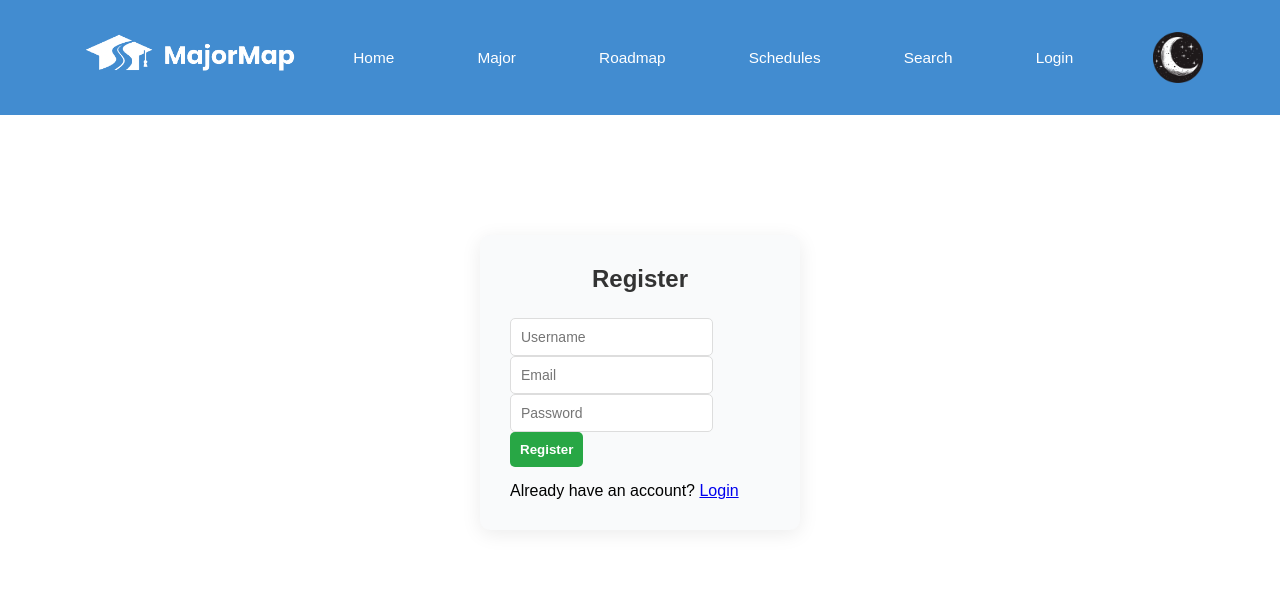
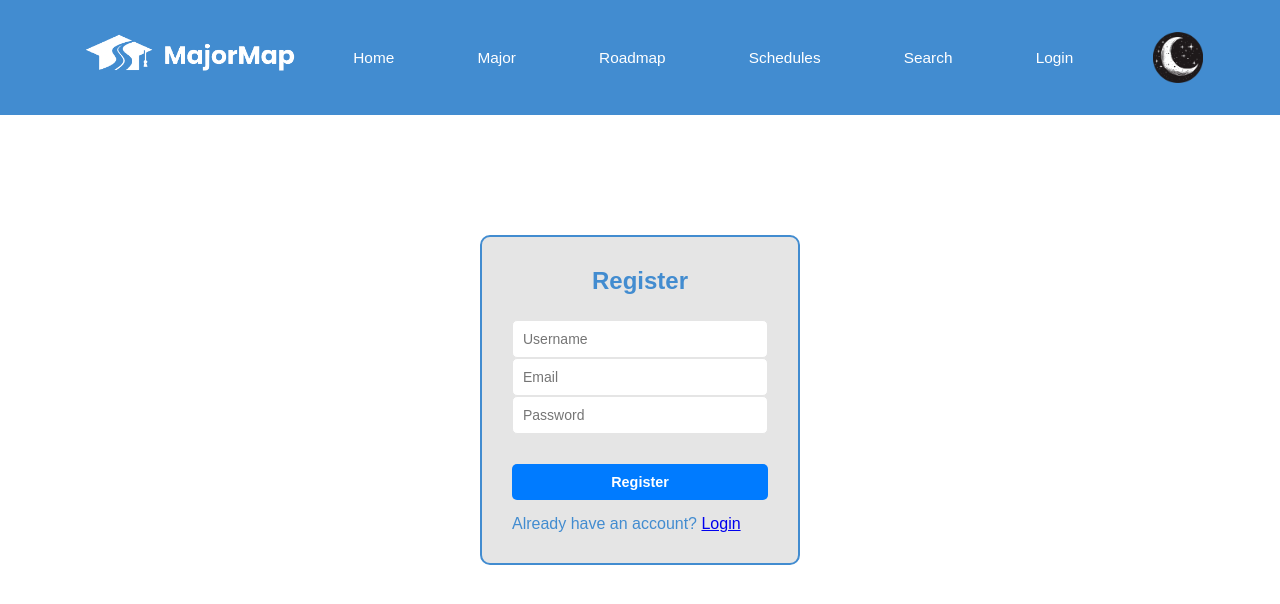
Before and after one commit to 7HE-LUCKY-FISH/major_map, a React (Vite) app in the folder frontend/: page /register in a window 1280 px wide. Shown: the top 604 px of the page. Built offline with nearby package versions, Linux system fonts and the light colour scheme; no server answers.

Commit message:
Account (Login/Reg) Functionality

```diff
--- a/frontend/src/components/Pages/Account.css
+++ b/frontend/src/components/Pages/Account.css
@@ -2,14 +2,30 @@
   max-width: 400px;
   margin: 50px auto;
   padding: 2rem;
-  border: 1px solid #ddd;
+  border: 2px solid #428CD0;
   border-radius: 12px;
-  background-color: #f9f9f9;
+  background-color: #e5e5e5;
   text-align: center;
+  color: #428CD0;
+}
+
+.dark .account-container {
+  background-color: #333333;
+  border: 2px solid #E5A823;
+  color: #E5A823;
 }
 
 .account-container h2 {
   margin-bottom: 1rem;
+  color: #428CD0;
+}
+
+.dark .account-container h2 {
+  color: #E5A823;
+}
+
+.account-container p:nth-of-type(2) {
+  margin-bottom: 14px;
 }
 
 .account-container input {
@@ -18,7 +34,7 @@
   padding: 0.75rem;
   margin-bottom: 1rem;
   border-radius: 8px;
-  border: 1px solid #ccc;
+  border: 1px solid #428CD0;
 }
 
 .account-container button {
@@ -26,14 +42,25 @@
   padding: 0.75rem;
   border-radius: 8px;
   border: none;
-  background-color: #0077ff;
+  background-color: #428CD0;
   color: white;
+  font-size: 0.9rem;
   font-weight: bold;
   cursor: pointer;
+  margin-top: 50px;
+}
+
+.dark .account-container button {
+  background-color: #E5A823;
+  color: #000000;
 }
 
 .account-container button:hover {
-  background-color: #005fcc;
+  background-color: #000000;
+}
+
+.dark .account-container button:hover {
+  background-color: #fffff0;
 }
 
 .error {
@@ -47,7 +74,7 @@
 }
 
 .toggle-mode span {
-  color: #0077ff;
+  color: #428CD0;
   cursor: pointer;
   text-decoration: underline;
 }
--- a/frontend/src/components/Pages/Account.jsx
+++ b/frontend/src/components/Pages/Account.jsx
@@ -43,6 +43,7 @@ export default function Account() {
       {error && <p className="error">{error}</p>}
       <p>Email: {user.email}</p>
       <p>Member since: {new Date(user.created_at).toLocaleDateString()}</p>
+      <p> </p>
       <p>Your major, roadmap, and schedule selections are saved to this account.</p>
       <button className="logout-btn" onClick={handleLogout}>
         Logout
--- a/frontend/src/components/Pages/Login.css
+++ b/frontend/src/components/Pages/Login.css
@@ -3,24 +3,49 @@
   margin: 120px auto;
   padding: 30px;
   border-radius: 10px;
-  background-color: #ffffff;
-  box-shadow: 0 4px 20px rgba(0, 0, 0, 0.1);
+  border: 2px solid #428CD0;
+  background-color: #e5e5e5;
+  color: #428CD0;
 
   display: flex;
   flex-direction: column;
   gap: 15px;
 }
 
+.dark .auth-container {
+  background-color: #333333;
+  border: 2px solid #E5A823;
+  color: #E5A823;
+}
+
 .auth-container h2 {
   text-align: center;
   margin-bottom: 10px;
+  color: #428CD0;
+}
+
+.dark .auth-container h2 {
+  color: #E5A823;
+}
+
+.auth-container input,
+.auth-container button {
+  width: 100%;
+  max-width: 280px;
+  text-align: left;
 }
 
 .auth-container input {
   padding: 10px;
-  border: 1px solid #ccc;
+  border: 1px solid #e5e5e5;
   border-radius: 5px;
   font-size: 14px;
+}
+
+.dark .auth-container input {
+  background-color: #000000ea;
+  border: 1px solid #333333;
+  color: #E5A823;
 }
 
 .auth-container input:focus {
@@ -28,17 +53,34 @@
   border-color: #007bff;
 }
 
+.dark .auth-container input:focus {
+  border-color: #E5A823;
+}
+
 .auth-container button {
+  display: block;
+  margin-top: 30px;
   padding: 10px;
   border: none;
   border-radius: 5px;
   background-color: #007bff;
   color: white;
+  font-size: 0.9rem;
   font-weight: bold;
   cursor: pointer;
   transition: 0.2s;
+  text-align: center;
+}
+
+.dark .auth-container button {
+  background-color: #E5A823;
+  color: #000000;
 }
 
 .auth-container button:hover {
-  background-color: #0056b3;
+  background-color: #000000;
 }
+
+.dark .auth-container button:hover {
+  background-color: #fffff0;
+}
--- a/frontend/src/components/Pages/Register.css
+++ b/frontend/src/components/Pages/Register.css
@@ -3,43 +3,84 @@
   margin: 120px auto;
   padding: 30px;
   border-radius: 10px;
-  background-color: #f9fafb;
-  box-shadow: 0 4px 20px rgba(0, 0, 0, 0.08);
+  border: 2px solid #428CD0;
+  background-color: #e5e5e5;
+  color: #428CD0;
 
   display: flex;
   flex-direction: column;
   gap: 15px;
 }
 
+.dark .auth-container {
+  background-color: #333333;
+  border: 2px solid #E5A823;
+  color: #E5A823;
+}
+
 .auth-container h2 {
   text-align: center;
   margin-bottom: 10px;
-  color: #333;
+  color: #428CD0;
+}
+
+.dark .auth-container h2 {
+  color: #E5A823;
+}
+
+.auth-container input,
+.auth-container button {
+  width: 100%;
+  max-width: 280px;
+  text-align: left;
 }
 
 .auth-container input {
   padding: 10px;
-  border: 1px solid #ddd;
+  border: 1px solid #e5e5e5;
   border-radius: 5px;
   font-size: 14px;
 }
 
+.dark .auth-container input {
+  background-color: #000000ea;
+  border: 1px solid #333333;
+  color: #E5A823;
+}
+
 .auth-container input:focus {
   outline: none;
-  border-color: #28a745;
+  border-color: #007bff;
+}
+
+.dark .auth-container input:focus {
+  border-color: #E5A823;
 }
 
 .auth-container button {
+  display: block;
+  margin-top: 30px;
   padding: 10px;
   border: none;
   border-radius: 5px;
-  background-color: #28a745;
+  background-color: #007bff;
   color: white;
+  font-size: 0.9rem;
   font-weight: bold;
   cursor: pointer;
   transition: 0.2s;
+  text-align: center;
+}
+
+.dark .auth-container button {
+  background-color: #E5A823;
+  color: #000000;
 }
 
 .auth-container button:hover {
-  background-color: #1e7e34;
+  background-color: #000000;
 }
+
+.dark .auth-container button:hover {
+  background-color: #fffff0;
+}
--- a/frontend/src/components/Pages/Schedules.css
+++ b/frontend/src/components/Pages/Schedules.css
@@ -93,7 +93,7 @@
 .dark .freq-course-box li {
     background: #000000ea;
     border: 1px solid #E5A823;
-    color: #E5A823;
+    color: #E5A823 !important;
 }
 
 .freq-course-box li strong {
@@ -354,3 +354,50 @@
 .empty-schedule-state h3 {
     margin-top: 0;
 }
+
+
+:root {
+  --course-bg-0: #FFE6CC;
+  --course-border-0: #F39C12;
+
+  --course-bg-1: #E2F0FF;
+  --course-border-1: #5B8DEF;
+
+  --course-bg-2: #E9F7EF;
+  --course-border-2: #27AE60;
+
+  --course-bg-3: #FCE4EC;
+  --course-border-3: #D81B60;
+
+  --course-bg-4: #EDE7F6;
+  --course-border-4: #7E57C2;
+
+  --course-bg-5: #FFF8E1;
+  --course-border-5: #F4B400;
+
+  --course-bg-6: #E0F7FA;
+  --course-border-6: #00ACC1;
+}
+
+.dark {
+  --course-bg-0: #4b2e00; /* darker orange */
+  --course-border-0: #e67c00;
+
+  --course-bg-1: #1e2f4d; /* darker blue */
+  --course-border-1: #2f6aed;
+
+  --course-bg-2: #214b2f; /* darker green */
+  --course-border-2: #1e7b33;
+
+  --course-bg-3: #4d1f2a; /* darker pink */
+  --course-border-3: #b71c48;
+
+  --course-bg-4: #3b2a52; /* darker purple */
+  --course-border-4: #6e53be;
+
+  --course-bg-5: #4d4400; /* darker yellow */
+  --course-border-5: #d7b500;
+
+  --course-bg-6: #144c54; /* darker cyan */
+  --course-border-6: #0099ad;
+}
--- a/frontend/src/components/Pages/Schedules.jsx
+++ b/frontend/src/components/Pages/Schedules.jsx
@@ -17,13 +17,13 @@ const DEFAULT_END_MIN = 21 * 60
 const TIME_STEP_MIN = 15
 
 const COURSE_COLORS = [
-  { bg: "#FFE6CC", border: "#F39C12" },
-  { bg: "#E2F0FF", border: "#5B8DEF" },
-  { bg: "#E9F7EF", border: "#27AE60" },
-  { bg: "#FCE4EC", border: "#D81B60" },
-  { bg: "#EDE7F6", border: "#7E57C2" },
-  { bg: "#FFF8E1", border: "#F4B400" },
-  { bg: "#E0F7FA", border: "#00ACC1" }
+  { bg: "var(--course-bg-0)", border: "var(--course-border-0)" },
+  { bg: "var(--course-bg-1)", border: "var(--course-border-1)" },
+  { bg: "var(--course-bg-2)", border: "var(--course-border-2)" },
+  { bg: "var(--course-bg-3)", border: "var(--course-border-3)" },
+  { bg: "var(--course-bg-4)", border: "var(--course-border-4)" },
+  { bg: "var(--course-bg-5)", border: "var(--course-border-5)" },
+  { bg: "var(--course-bg-6)", border: "var(--course-border-6)" },
 ]
 
 const parseTimeToMinutes = (timeStr) => {
```
